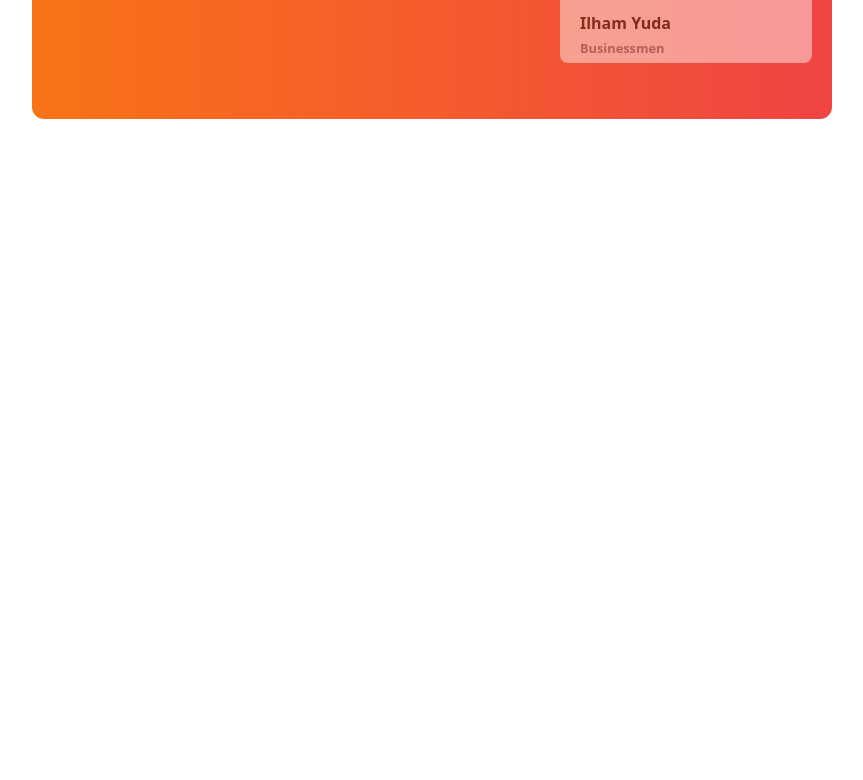
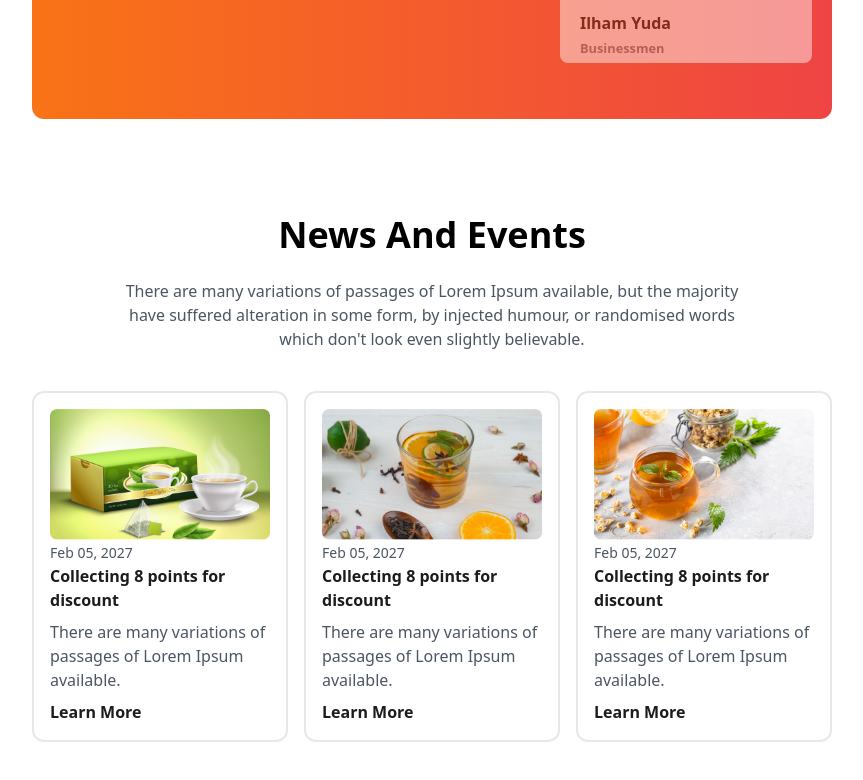
Before and after one commit to Sadman-Sakib56/Tea-House, a plain HTML site: page index.html in a window 1280 px wide. Shown: the part 2402-3182 px from the top of the page, without its empty margins (208-1071 px from the left). Before the commit the page ends 2617 px from the top, so only its background shows below. Drawn offline with nearby package versions, Linux system fonts and the light colour scheme.

Commit message:
news-section-added

```diff
--- a/index.html
+++ b/index.html
@@ -228,6 +228,54 @@
         </section>
 
 
+        <!-- News And Events Section -->
+        <section class="mb-24">
+            <div class="text-center">
+                <h2 class="text-4xl font-bold">News And Events</h2>
+                <br>
+                <p class="w-4/5 mx-auto text-gray-600">There are many variations of passages of Lorem Ipsum available,
+                    but the
+                    majority have
+                    suffered
+                    alteration in some form, by injected humour, or randomised words which don't look even slightly
+                    believable. </p>
+            </div>
+            <div class="grid grid-cols-1 md:grid-cols-2 lg:grid-cols-3 gap-4 my-4 mt-10">
+                <div class="border-2 rounded-xl p-4  ">
+                    <div>
+                        <div><img src="images/news-1.png" alt=""></div>
+                    </div>
+                    <small class="text-gray-600 text-sm mt-4">Feb 05, 2027</small>
+                    <h3 class="text-base font-bold  text-[#1C1C1C]  ">Collecting 8 points for discount</h3>
+                    <p class="text-gray-600 mt-2">There are many variations of passages of Lorem Ipsum available.
+                    </p>
+                    <button class="text-[#1C1C1C] mt-2  text-base font-bold">Learn More</button>
+                </div>
+                <div class="border-2 rounded-xl p-4 ">
+                    <div>
+                        <div><img src="images/news-2.png" alt=""></div>
+                    </div>
+                    <small class="text-gray-600 text-sm mt-4">Feb 05, 2027</small>
+                    <h3 class="text-base font-bold text-[#1C1C1C]   ">Collecting 8 points for discount</h3>
+                    <p class="text-gray-600 mt-2">There are many variations of passages of Lorem Ipsum available.
+                    </p>
+                    <button class="text-[#1C1C1C] mt-2  text-base font-bold">Learn More</button>
+                </div>
+                <div class="border-2 rounded-xl p-4  ">
+                    <div>
+                        <div><img src="images/news-3.png" alt=""></div>
+                    </div>
+                    <small class="text-gray-600 text-sm mt-4">Feb 05, 2027</small>
+                    <h3 class="text-base font-bold text-[#1C1C1C]  ">Collecting 8 points for discount</h3>
+                    <p class="text-gray-600 mt-2">There are many variations of passages of Lorem Ipsum available.
+                    </p>
+                    <button class="text-[#1C1C1C] mt-2  text-base font-bold">Learn More</button>
+                </div>
+
+            </div>
+        </section>
+
+
     </main>
     <footer>
 
```
